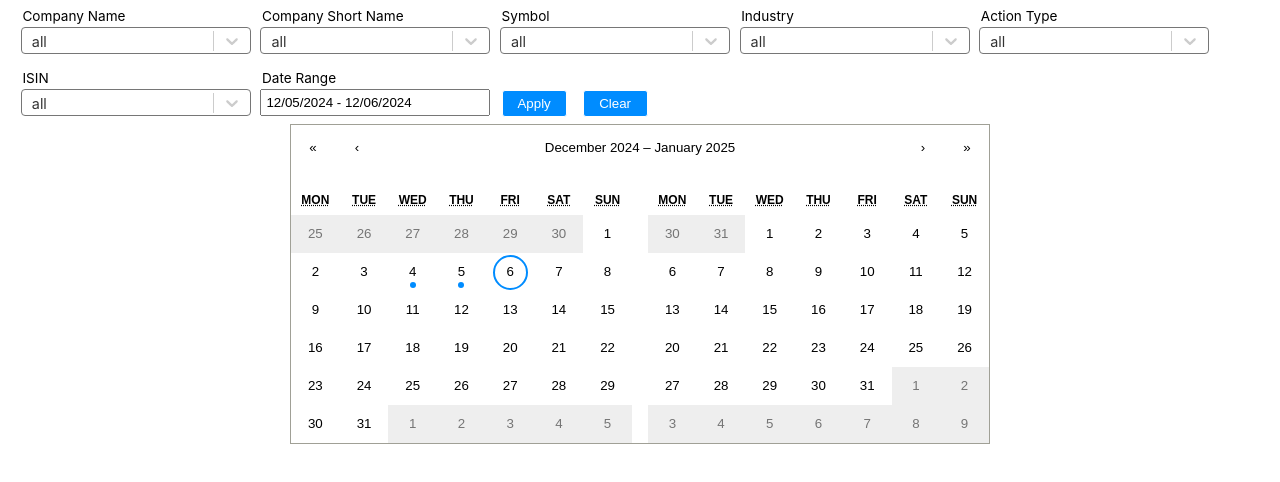
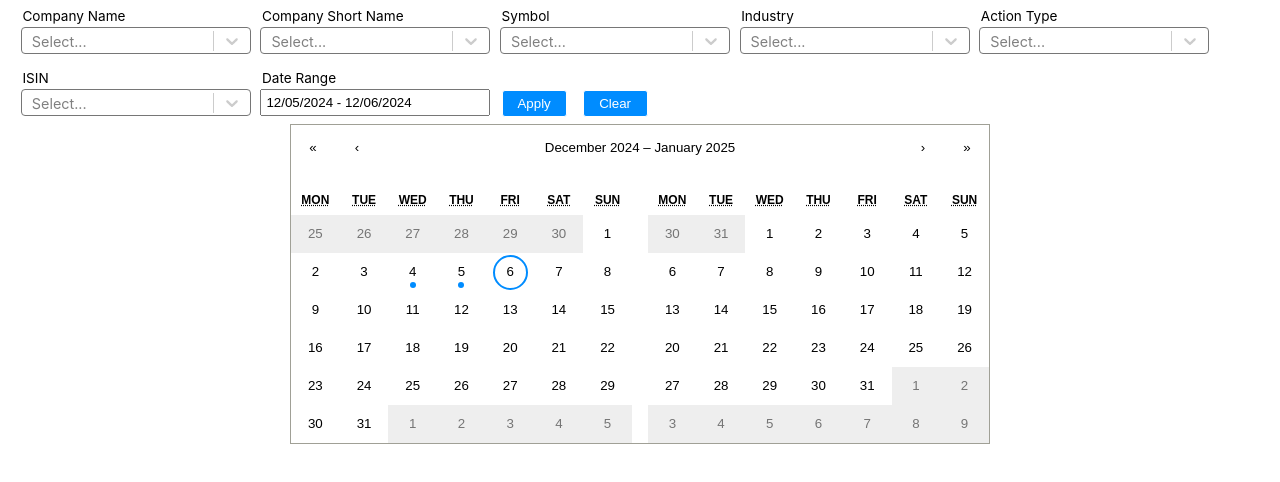
Before and after one commit to ranaRabie/event-calendar, a React (Create React App) app: page / in a window 1280 px wide. Shown: the top 482 px of the page. Built offline with nearby package versions, Linux system fonts and the light colour scheme.

Commit message:
Fix filters issue

```diff
--- a/src/Components/Filters.js
+++ b/src/Components/Filters.js
@@ -19,12 +19,12 @@ export const Filters = forwardRef(({handleFilterChange}, ref) => {
     const [startDate, endDate] = dateRange;
     const [error, setError] = useState(null);
 
-    const companyRef = useRef("all");
-    const symbolRef = useRef("all");
-    const industry_group_enRef = useRef("all");
-    const actionTypeRef = useRef("all");
-    const companyShortRef = useRef("all");
-    const isinRef = useRef("all");
+    const [company, setCompany] = useState(null);
+    const [companyShort, setCompanyShort] = useState(null);
+    const [symbol, setSymbol] = useState(null);
+    const [industry, setIndustry] = useState(null);
+    const [actionType, setActionType] = useState(null);
+    const [isin, setIsin] = useState(null);
 
     const [isCompanySelected, setIsCompanySelected] = useState(false);
     const [isSymbolSelected, setIsSymbolSelected] = useState(false);
@@ -75,38 +75,32 @@ export const Filters = forwardRef(({handleFilterChange}, ref) => {
 
     const RemoveDataDuplicatesAndNulls = (data) => {
         const filterDataArr = {
-            company_full_name: [{"label": "all", "value": "all"},
-                ...[...new Set(data
+            company_full_name: [...[...new Set(data
                     .filter(event => event['v_looker_corporate_actions_filters.company_full_name'] !== null)
                     .map(event => event['v_looker_corporate_actions_filters.company_full_name']))]
                     .map(item => ({"label": item, "value": item}))
             ],
-            symbol: [{"label": "all", "value": "all"},
-                ...[...new Set(data
+            symbol: [...[...new Set(data
                     .filter(event => event['v_looker_corporate_actions_filters.symbol'] !== null)
                     .map(event => event['v_looker_corporate_actions_filters.symbol']))]
                     .map(item => ({"label": item, "value": item}))
             ],
-            industry_group_en: [{"label": "all", "value": "all"},
-                ...[...new Set(data
+            industry_group_en: [...[...new Set(data
                     .filter(event => event['v_looker_corporate_actions_filters.industry_group_en'] !== null)
                     .map(event => event['v_looker_corporate_actions_filters.industry_group_en']))]
                     .map(item => ({"label": item, "value": item}))
             ],
-            actionType: [{"label": "all", "value": "all"},
-                ...[...new Set(data
+            actionType: [...[...new Set(data
                     .filter(event => event['v_looker_corporate_actions_filters.action_type'] !== null)
                     .map(event => event['v_looker_corporate_actions_filters.action_type']))]
                     .map(item => ({"label": item, "value": item}))
             ],
-            company_short_name: [{"label": "all", "value": "all"},
-                ...[...new Set(data
+            company_short_name: [...[...new Set(data
                     .filter(event => event['v_looker_corporate_actions_filters.company_short_name'] !== null)
                     .map(event => event['v_looker_corporate_actions_filters.company_short_name']))]
                     .map(item => ({"label": item, "value": item}))
             ],
-            isin: [{"label": "all", "value": "all"},
-                ...[...new Set(data
+            isin: [...[...new Set(data
                     .filter(event => event['v_looker_corporate_actions_filters.isin'] !== null)
                     .map(event => event['v_looker_corporate_actions_filters.isin']))]
                     .map(item => ({"label": item, "value": item}))
@@ -120,27 +114,29 @@ export const Filters = forwardRef(({handleFilterChange}, ref) => {
         e.preventDefault();
 
         const selectedFilters = {
-            'company_full_name': companyRef.current !== 'all' && companyRef.current,
-            'symbol': symbolRef.current !== 'all' && symbolRef.current,
-            'industry_group_en': industry_group_enRef.current !== 'all' && industry_group_enRef.current,
-            'actionType': actionTypeRef.current !== 'all' && actionTypeRef.current,
+            'company_full_name': company !== null && company.value,
+            'symbol': symbol !== null && symbol.value,
+            'industry_group_en': industry !== null && industry.value,
+            'actionType': actionType !== null && actionType.value,
+            'company_short_name': companyShort !== null && companyShort.value,
+            'isin': isin !== null && isin.value,
             'startDate': `${moment(startDate).format("YYYY/MM/DD")}`,
             'endDate': `${moment(endDate).format("YYYY/MM/DD")}`,
-            'company_short_name': companyShortRef.current !== 'all' && companyShortRef.current,
-            'isin': isinRef.current !== 'all' && isinRef.current
         }
 
+        console.log(selectedFilters);
         handleFilterChange(selectedFilters);
     }
 
     const clearFilters = (e) => {
         e.preventDefault();
-        companyRef.current = 'all';
-        symbolRef.current = 'all';
-        industry_group_enRef.current = 'all';
-        actionTypeRef.current = 'all';
-        companyShortRef.current = 'all';
-        isinRef.current = 'all';
+
+        setCompany(null);
+        setCompanyShort(null);
+        setIndustry(null);
+        setActionType(null);
+        setSymbol(null);
+        setIsin(null);
 
         const currentDateRange = [new Date(startDateRange), new Date(endDateRange)]
 
@@ -152,25 +148,25 @@ export const Filters = forwardRef(({handleFilterChange}, ref) => {
         updateFilters(e, currentDateRange[0], currentDateRange[1]);
     }
 
-    const handleSelectChange = (e, field) => {
+    const handleSelectChange = (option, field) => {
         if (field === 'company') {
-            setIsCompanySelected(e.value !== "all");
+            setIsCompanySelected(option !== null);
             setIsSymbolSelected(false);
 
-            companyRef.current = e.value;
+            setCompany(option);
         } else if (field === 'symbol') {
-            setIsSymbolSelected(e.value !== "all");
+            setIsSymbolSelected(option !== null);
             setIsCompanySelected(false);
 
-            symbolRef.current = e.value;
+            setSymbol(option);
         } else if (field === 'industry') {
-            industry_group_enRef.current = e.value;
+           setIndustry(option);
         } else if (field === 'actionType') {
-            actionTypeRef.current = e.value;
+            setActionType(option);
         } else if (field === 'companyShortName') {
-            companyShortRef.current = e.value;
+            setCompanyShort(option);
         } else if (field === 'isin') {
-            isinRef.current = e.value;
+            setIsin(option);
         }
     };
 
@@ -197,7 +193,8 @@ export const Filters = forwardRef(({handleFilterChange}, ref) => {
                             options={filterData.company_full_name}
                             onChange={(e) => handleSelectChange(e, 'company')}
                             isDisabled={isSymbolSelected}
-                            defaultValue={filterData.company_full_name[0]}
+                            isClearable
+                            value={company}
                         />
                     }
                 </div>
@@ -209,7 +206,8 @@ export const Filters = forwardRef(({handleFilterChange}, ref) => {
                             classNamePrefix="react-select"
                             options={filterData.company_short_name}
                             onChange={(e) => handleSelectChange(e, 'companyShortName')}
-                            defaultValue={filterData.company_short_name[0]}
+                            isClearable
+                            value={companyShort}
                         />
                     }
                 </div>
@@ -221,8 +219,9 @@ export const Filters = forwardRef(({handleFilterChange}, ref) => {
                             classNamePrefix="react-select"
                             options={filterData.symbol}
                             onChange={(e) => handleSelectChange(e, 'symbol')}
-                            defaultValue={filterData.symbol[0]}
                             isDisabled={isCompanySelected}
+                            isClearable
+                            value={symbol}
                         />
                     }
                 </div>
@@ -234,8 +233,9 @@ export const Filters = forwardRef(({handleFilterChange}, ref) => {
                             classNamePrefix="react-select"
                             options={filterData.industry_group_en}
                             onChange={(e) => handleSelectChange(e, 'industry')}
-                            defaultValue={filterData.industry_group_en[0]}
                             isDisabled={isCompanySelected}
+                            isClearable
+                            value={industry}
                         />
                     }
                 </div>
@@ -247,7 +247,8 @@ export const Filters = forwardRef(({handleFilterChange}, ref) => {
                             classNamePrefix="react-select"
                             options={filterData.actionType}
                             onChange={(e) => handleSelectChange(e, 'actionType')}
-                            defaultValue={filterData.actionType[0]}
+                            isClearable
+                            value={actionType}
                         />
                     }
                 </div>
@@ -259,7 +260,8 @@ export const Filters = forwardRef(({handleFilterChange}, ref) => {
                             classNamePrefix="react-select"
                             options={filterData.isin}
                             onChange={(e) => handleSelectChange(e, 'isin')}
-                            defaultValue={filterData.isin[0]}
+                            isClearable
+                            value={isin}
                         />
                     }
                 </div>
```
